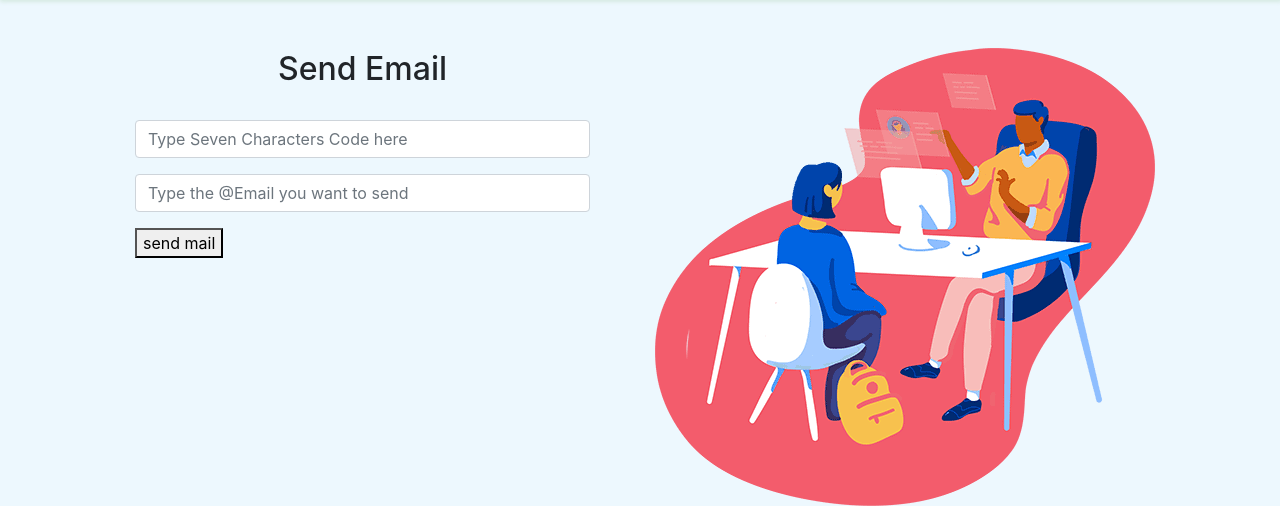
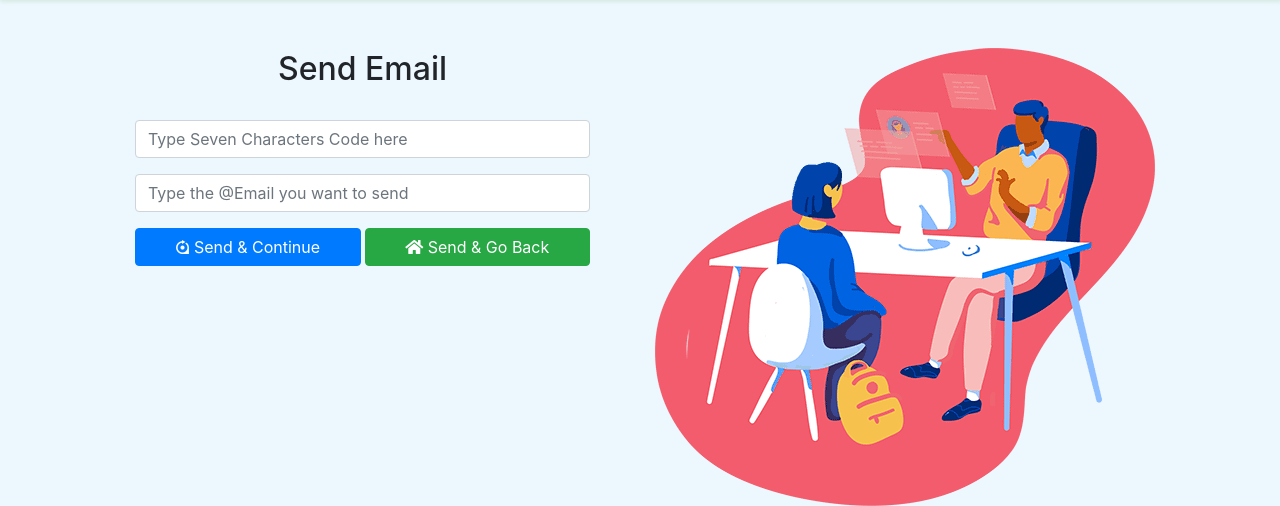
Before and after one commit to Arenzell/Zooming-cls, a Django app: page /class/send/code/via/mail in a window 1280 px wide. Shown: the part 56-562 px from the top of the page. Run offline with Django 3.2, Linux system fonts and the light colour scheme; a user stored in the database is signed in; some libraries are stand-ins or nearby versions.

Commit message:
Update Mail

```diff
--- a/classroom/views/room.py
+++ b/classroom/views/room.py
@@ -120,16 +120,30 @@ class SendMail(View):
             'code':code,
             'user':user
         })
-        mail = EmailMessage(
+
+        if request.POST.get('con'):
+            mail = EmailMessage(
+                subject ='Join the ClassRoom Now',
+                body = body,
+                from_email= settings.EMAIL_HOST_USER,
+                to = [email]
+                )
+            mail.content_subtype = "HTML"
+            mail.send()
+            messages.success(request,'Your Emails has been SENT')
+            return redirect('send')
+        else:
+            mail = EmailMessage(
             subject ='Join the ClassRoom Now',
             body = body,
             from_email= settings.EMAIL_HOST_USER,
             to = [email]
-        )
-        mail.content_subtype = "HTML"
-        mail.send()
-        messages.success(request,'Your Email has been SENT')
-        return redirect('teacher')
+            )
+            mail.content_subtype = "HTML"
+            mail.send()
+            messages.success(request,'Your Email has been SENT')
+            return redirect('teacher')
+
         '''
         send_mail(
             'Join The Class', # Subjects here
--- a/src/settings.py
+++ b/src/settings.py
@@ -145,7 +145,7 @@ DEFAULT_AUTO_FIELD = 'django.db.models.BigAutoField'
 EMAIL_HOST = 'smtp.zoho.com'
 EMAIL_PORT = 465
 EMAIL_HOST_USER = 'yeazin@zohomail.com'
-#EMAIL_HOST_PASSWORD = 'iiCF*G$Kqg882SJ'
+EMAIL_HOST_PASSWORD = 'iiCF*G$Kqg882SJ'
 EMAIL_USE_SSL = True
 EMAIL_BACKEND = 'django.core.mail.backends.smtp.EmailBackend'
 
--- a/templates/dashboard/teacher/send_mail.html
+++ b/templates/dashboard/teacher/send_mail.html
@@ -29,13 +29,15 @@
         <div class="form-group">
             <input type="email" class="form-control" name="email" placeholder="Type the @Email you want to send" required>
         </div>
-        <button type="submit"> send mail</button>
+
         <!--
+            <button type="submit"> send mail</button>
+        -->
         <div style="display:flex;">
-            <button type="submit" class="btn btn-primary" name='' style="width:50%; margin-right:2px ;" > Send & Continue</button>
-            <button type="submit" class="btn btn-success" name='back' style="width:50%; margin-left:2px;" >Send & Go Back</button>
+            <button type="submit" class="btn btn-primary" value=True  name="con" style="width:50%; margin-right:2px ;" ><i class="fab fa-rev"></i> Send & Continue</button>
+            <button type="submit" class="btn btn-success"  style="width:50%; margin-left:2px;" ><i class="fas fa-home"></i> Send & Go Back</button>
         </div>
-    -->
+
     </form>
 
 </div>
```
